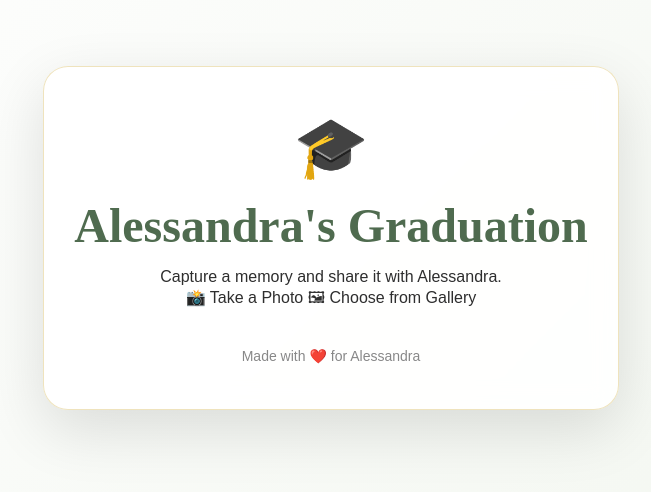
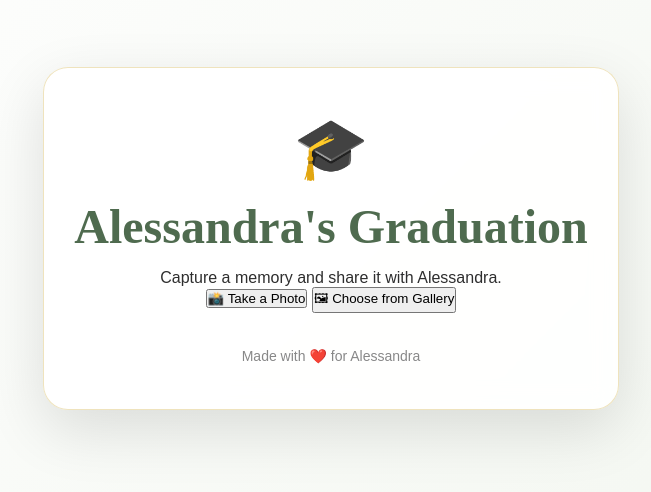
Before and after one commit to aleferrara49-svg/graduation, a plain HTML site: page index.html in a window 1280 px wide. Shown: the part 162-654 px from the top of the page, without its empty margins (309-960 px from the left). Drawn offline with Linux system fonts and the light colour scheme.

Commit message:
Update index.html

```diff
--- a/index.html
+++ b/index.html
@@ -34,11 +34,12 @@
         id="cameraInput"
         type="file"
         accept="image/*"
+        style="display:none"
     >
 
-    <label for="cameraInput" class="button">
+    <button class="button" onclick="document.getElementById('cameraInput').click()">
         📸 Take a Photo
-    </label>
+    </button>
 
 
 
@@ -46,11 +47,12 @@
         id="galleryInput"
         type="file"
         accept="image/*"
+        style="display:none"
     >
 
-    <label for="galleryInput" class="button second">
+    <button class="button second" onclick="document.getElementById('galleryInput').click()">
         🖼 Choose from Gallery
-    </label>
+    </button>
 
 
 
```
